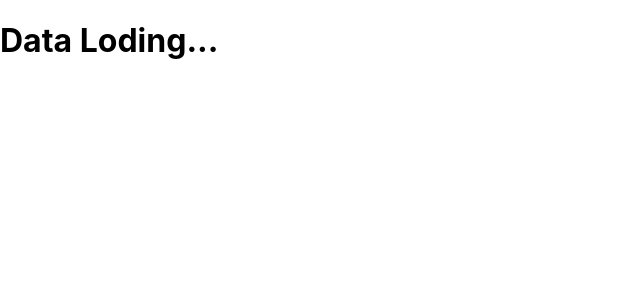
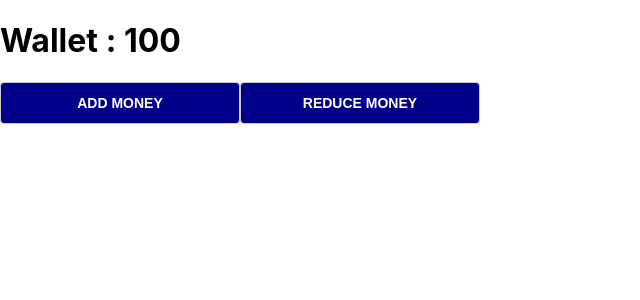
Before and after one commit to ChetreNelson/coursera_advanced_react, a React (Create React App) app in the folder firstapp/: page / in a window 1280 px wide. Shown: the top 300 px of the page, without its empty margins (0-640 px from the left). Built offline with nearby package versions, Linux system fonts and the light colour scheme; no server answers.

Commit message:
user reducer hooks

```diff
--- a/firstapp/src/App.js
+++ b/firstapp/src/App.js
@@ -4,6 +4,7 @@ import { useTheme } from "./Context/utils/contexts";
 import DessertsList from "./DessertList";
 import StudentForm from "./Form/StudentForm";
 import RandomUser from "./Hooks/fetchData";
+import ReducerHook from "./Hooks/useReducer";
 import GiftCard from "./Hooks/useState/GiftCard";
 
 const desserts = [
@@ -52,7 +53,8 @@ function App() {
       <GiftCard/> */}
     {/* </div> */}
 
-    <RandomUser/>
+    {/* <RandomUser/> */}
+    <ReducerHook/>
     </>
 
   );
--- a/firstapp/src/Hooks/fetchData/index.js
+++ b/firstapp/src/Hooks/fetchData/index.js
@@ -3,7 +3,7 @@ import React, { useEffect, useState } from "react";
 const RandomUser = () => {
   const [user, setUser] = useState("");
   const fetchData = () => {
-    fetch("https://randomuser.me/api/?results=1")
+    fetch("http://randomuser.me/api/?results=1")
       .then((resp) => resp.json())
       .then((data) => setUser(data));
   };
--- /dev/null
+++ b/firstapp/src/Hooks/useReducer/index.js
@@ -0,0 +1,22 @@
+import React, { useReducer } from "react";
+const reducer = (state, action) => {
+  if (action.type === "add_money") return { money: state.money + 10 };
+  if (action.type === "reduce_money") return { money: state.money - 10 };
+  return state;
+};
+
+const ReducerHook = () => {
+  const initialState = { money: 100 };
+  const [state, dispatch] = useReducer(reducer, initialState);
+  return (
+    <div>
+      <h1>Wallet : {state.money}</h1>
+      <button onClick={() => dispatch({ type: "add_money" })}>Add money</button>
+      <button onClick={() => dispatch({ type: "reduce_money" })}>
+        Reduce money
+      </button>
+    </div>
+  );
+};
+
+export default ReducerHook;
```
